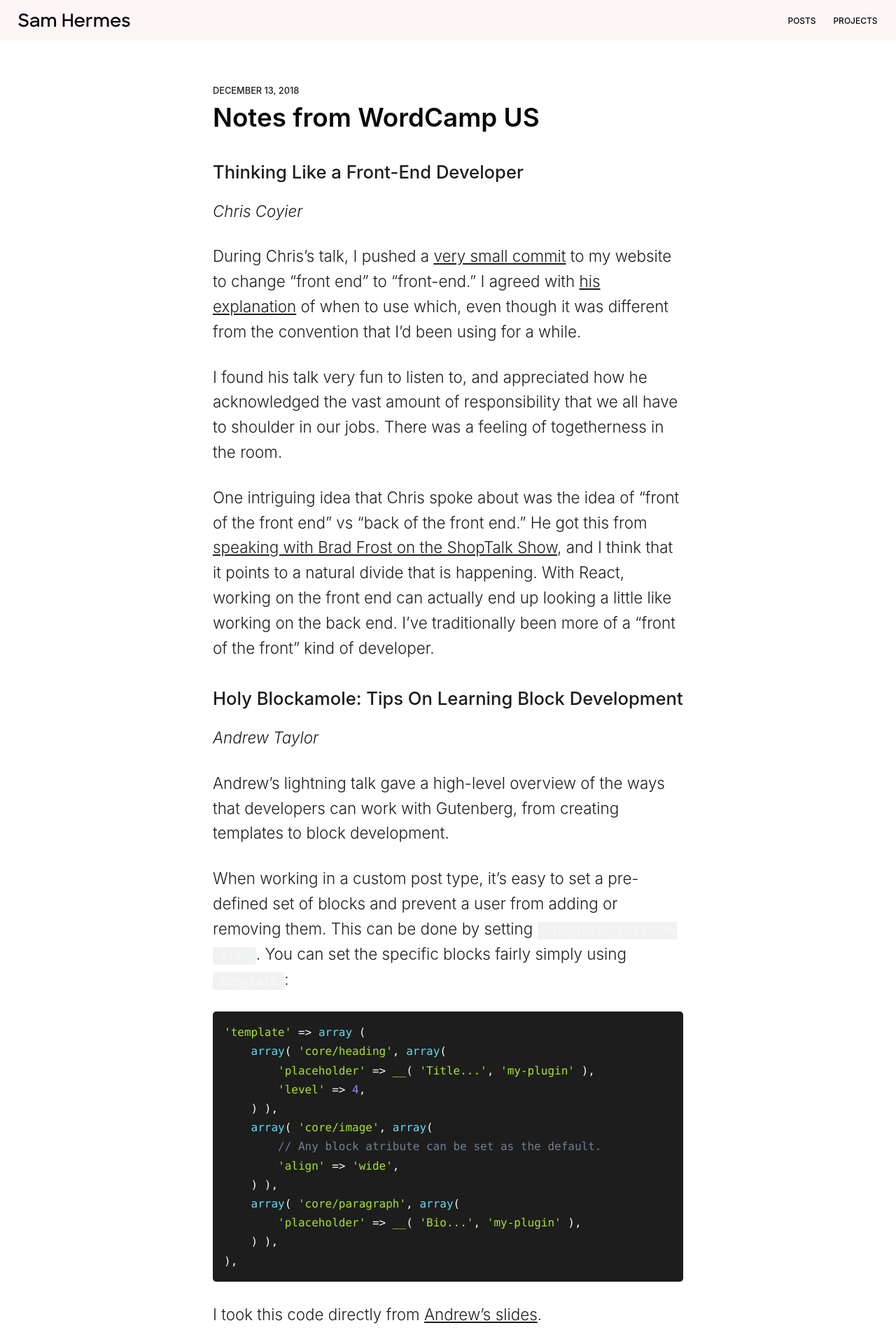
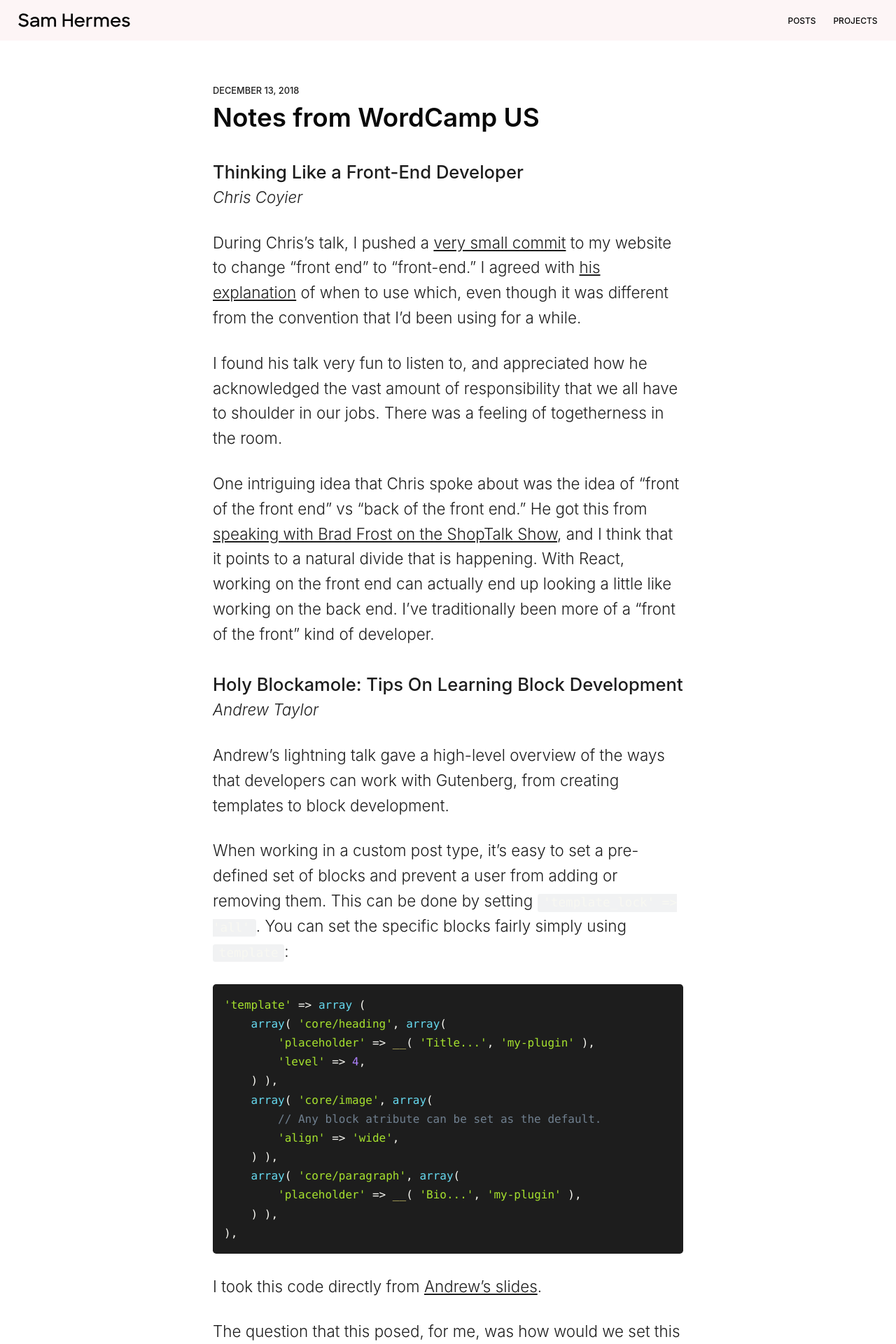
Before and after one commit to samhermes/samhermes.github.io, a Jekyll site: the page built from _posts/2018-12-13-notes-from-wordcamp-us.markdown, in a window 1280 px wide. Shown: the top 1920 px of the page at 70% size. Built offline with Jekyll 4.4.1, drawn with Linux system fonts in a browser that asks for light colours.

Commit message:
Let's take care of this spacing issue from so long ago!

````diff
--- a/_posts/2018-12-13-notes-from-wordcamp-us.markdown
+++ b/_posts/2018-12-13-notes-from-wordcamp-us.markdown
@@ -4,7 +4,7 @@ title: Notes from WordCamp US
 date: 2018-12-13
 custom_js: prism
 ---
-## Thinking Like a Front-End Developer
+<h2 class="margin-bottom-zero">Thinking Like a Front-End Developer</h2>
 
 *Chris Coyier*
 
@@ -14,7 +14,7 @@ I found his talk very fun to listen to, and appreciated how he acknowledged the
 
 One intriguing idea that Chris spoke about was the idea of "front of the front end" vs "back of the front end." He got this from [speaking with Brad Frost on the ShopTalk Show](https://shoptalkshow.com/episodes/334/), and I think that it points to a natural divide that is happening. With React, working on the front end can actually end up looking a little like working on the back end. I’ve traditionally been more of a “front of the front” kind of developer.
 
-## Holy Blockamole: Tips On Learning Block Development
+<h2 class="margin-bottom-zero">Holy Blockamole: Tips On Learning Block Development</h2>
 
 *Andrew Taylor*
 
@@ -44,7 +44,7 @@ The question that this posed, for me, was how would we set this up if our blocks
 
 In general, as more of the content in our sites becomes dependent on an array of plugins, how can we be sure that it all meshes well? Likely less of an issue than I think it is, but it will be interesting to see how it plays out in real life.
 
-## Investigating Regressions Quickly using Git Bisect
+<h2 class="margin-bottom-zero">Investigating Regressions Quickly using Git Bisect</h2>
 
 *John Blackbourn*
 
@@ -57,7 +57,7 @@ Getting this started looks like this:<br>
 
 It then guides you through until you find the bad commit. [John’s slides](https://speakerdeck.com/johnbillion/investigating-regressions-quickly-using-git-bisect) go into more detail about this. Like he said, I hope I never need to use this, but it’s nice to know that it’s there to help.
 
-## Gutenberg, GraphQL and Government: Building Blocks
+<h2 class="margin-bottom-zero">Gutenberg, GraphQL and Government: Building Blocks</h2>
 
 *Jason Bahl*
 
@@ -81,7 +81,7 @@ add_filter( 'allowed_block_types', function( $allowed ) {
 });
 ```
 
-## Who’s afraid of ARIA?
+<h2 class="margin-bottom-zero">Who’s afraid of ARIA?</h2>
 
 *Rian Rietveld*
 
@@ -101,7 +101,7 @@ WordPress has functionality built into it that handles this for you. `wp.a11y.sp
 
 I highly recommend watching Rian’s talk when it becomes available.
 
-## Product Design Through Stories
+<h2 class="margin-bottom-zero">Product Design Through Stories</h2>
 
 *Tammie Lister*
 
--- a/_sass/_posts.scss
+++ b/_sass/_posts.scss
@@ -150,6 +150,10 @@
 
     @media screen and (min-width: 37.5em) {
       font-size: 1.6em;
+    }
+
+    &.margin-bottom-zero {
+      margin-bottom: 0.2rem;
     }
   }
 
````
